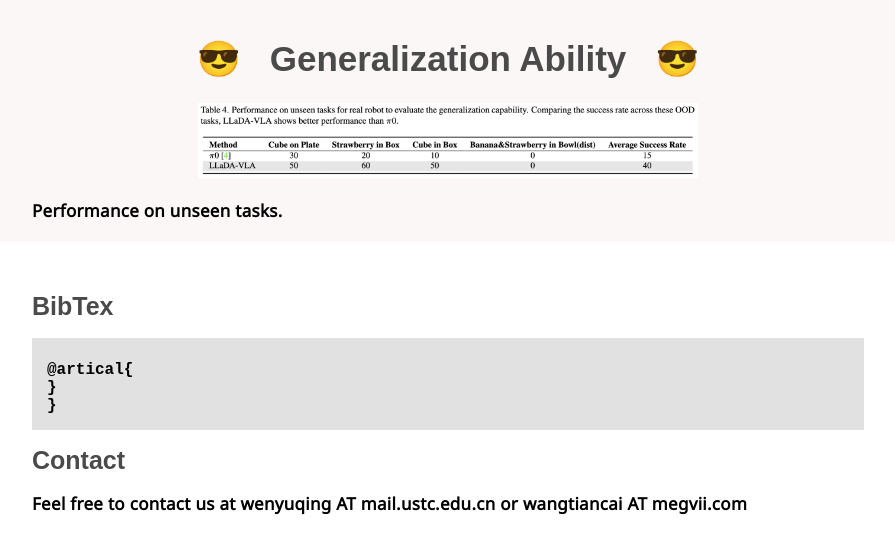
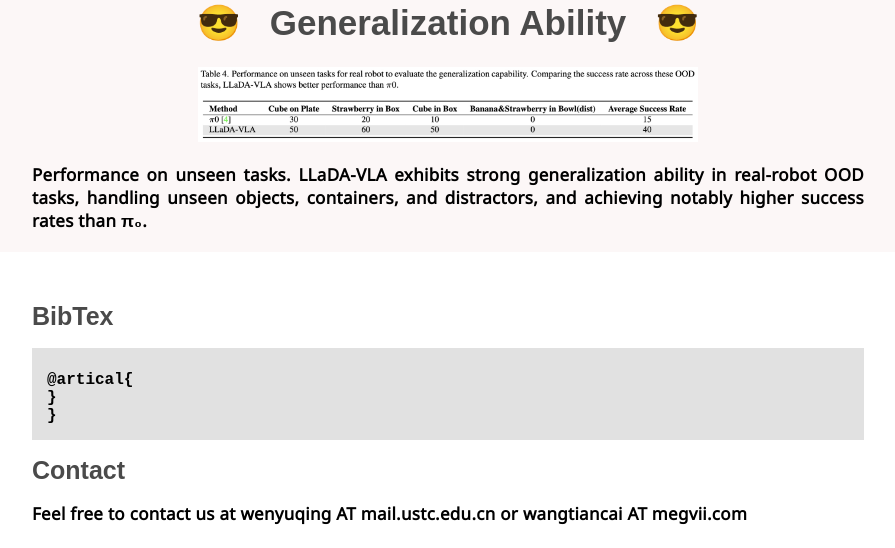
Before and after one commit to wenyuqing/llada-vla, a plain HTML site: page index.html in a window 1280 px wide. Shown: the part 2598-3146 px from the top of the page, without its empty margins (192-1087 px from the left). Drawn offline with Linux system fonts and the light colour scheme; a web font is replaced by a local one.

Commit message:
add unseen

```diff
--- a/index.html
+++ b/index.html
@@ -78,7 +78,7 @@
     <div class="root-content" style="padding-top: 10px; width: 65%;">
       <!-- <h1 class="section-name">Generating <font style="color: red;">Multi-View and Controllable</font> Videos for Autonoumous Driving</h1>
    -->
-      <video style="margin:auto; right: 0; left: 0; width: 80%; display: block;" controls autoplay muted loop poster="assests/preview.jpeg">
+      <video style="margin:auto; right: 0; left: 0; width: 80%; display: block;" controls autoplay muted loop">
         <source src="assests/demo.mp4" type="video/mp4">
         Your browser does not support the video tag.
       </video>
@@ -121,7 +121,8 @@
             outperforms previous methods on both SimplerEnv and CALVIN benchmark.</p>
         <h1 class="section-name">&#128526;&nbsp;&nbsp; Generalization Ability &nbsp;&nbsp;&#128526;</h1>
         <img src="assests/unseen.jpeg" style="margin:auto; right: 0; left: 0; width: 60%; display: inline;">
-        <p class="section-content-text" style="padding-bottom: 20px;"><strong>Performance on unseen tasks. </strong></p>      </div>
+        <p class="section-content-text" style="padding-bottom: 20px;"><strong>Performance on unseen tasks. </strong>
+        LLaDA-VLA exhibits strong generalization ability in real-robot OOD tasks, handling unseen objects, containers, and distractors, and achieving notably higher success rates than π₀.</p>      </div>
 </div>
 
 
```
